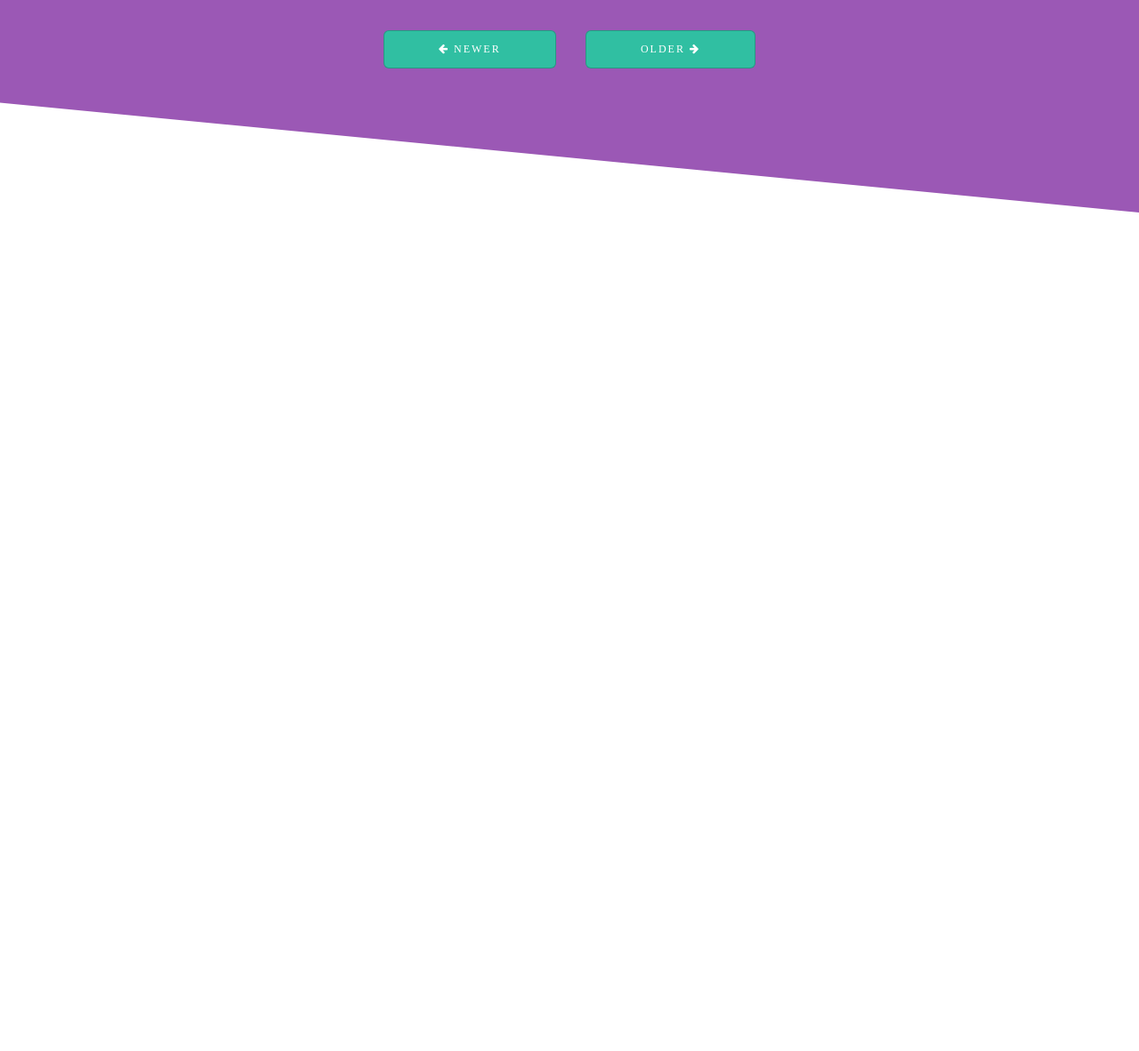
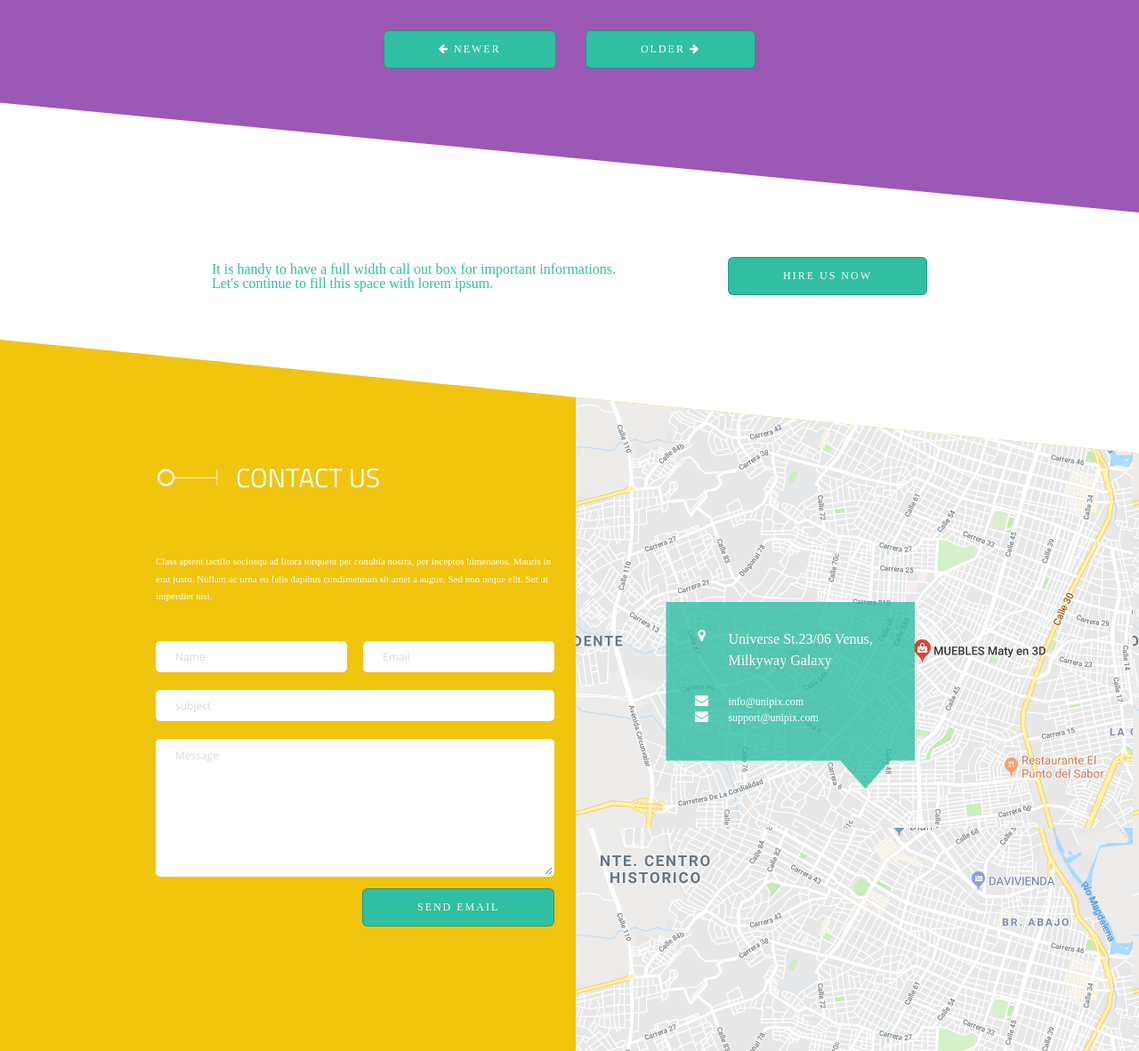
Before and after one commit to wgarcia-wawandco/Ejercicio-6, a plain HTML site: page index.html in a window 1280 px wide. Shown: the part 5477-6659 px from the top of the page at 89% size. Before the commit the page ends 5716 px from the top, so only its background shows below. Drawn offline with Linux system fonts and the light colour scheme; a web font is replaced by a local one.

Commit message:
Seccion 6 terminada

```diff
--- a/css/style.css
+++ b/css/style.css
@@ -143,6 +143,17 @@ section{
   background: url("../images/title-decoration5.png") no-repeat;
   background-position: 0 50%;
 }
+.section-6-title{
+  width: 100%;
+  font-family: titillium-web-r;
+  color: white;
+  text-transform: uppercase;
+  font-size: 30px;
+  margin-bottom: 70px;
+  padding-left: 90px;
+  background: url("../images/title-decoration6.png") no-repeat;
+  background-position: 0 50%;
+}
 
 .section-med{
   display: flex;
@@ -183,6 +194,10 @@ section{
 .column-start{
   flex-direction: column;
   align-items: flex-start;
+}
+.column-end{
+  flex-direction: column;
+  align-items: flex-end;
 }
 .centered{
   justify-content: center;
@@ -316,6 +331,15 @@ button:hover{
   -webkit-clip-path: polygon(100% 13%, 100% 100%, 0 87%, 0 0);
   clip-path: polygon(100% 13%, 100% 100%, 0 87%, 0 0);
 }
+.bg-last{
+  display: flex;
+  justify-content: center;
+  align-items: center;
+  min-width: 100%;
+  height: 800px;
+  -webkit-clip-path: polygon(0 0, 100% 16%, 100% 100%, 0% 100%);
+  clip-path: polygon(0 0, 100% 16%, 100% 100%, 0% 100%);
+}
 .gray{
   background-color: #ebebeb;
 }
@@ -327,6 +351,9 @@ button:hover{
 }
 .purple{
   background-color: #9b58b5;
+}
+.yellow{
+  background-color: #f1c40e;
 }
 
 .hexagon {
@@ -1023,3 +1050,81 @@ button:hover{
   height: 60px;
   border-right: 1px dashed #3fc9b4;
 }
+.description-6{
+  font-family: open-sans-l;
+  color: white;
+  font-size: 11px;
+  line-height: 1.8em;
+  margin-bottom: 30px;
+}
+
+.form input, .form textarea{
+  margin: 10px 0;
+  box-sizing: border-box;
+  border: 2px solid rgba(255, 0, 0, 0.0);
+  padding: 8px 20px;
+  border-radius: 5px;
+  transition: all .2s ease;
+  width: 100%;
+}
+.form input::placeholder, .form textarea::placeholder{
+  font-family: open-sans-r;
+  color: #dadada;
+  font-size: 12px;
+}
+.form input:focus, .form textarea:focus{
+  outline: none;
+  border-color: #30bfa2;
+}
+.form .content input{
+  width: 48%;
+}
+.contact{
+
+  margin-left: 175px;
+}
+.cont{
+  width: 95%;
+}
+.map{
+  background: url("../images/map.png");
+  width: 100%;
+  height: 100%;
+  display: flex;
+  justify-content: center;
+  align-items: center;
+}
+.locate{
+  margin-left: -150px;
+  width: 280px;
+  height: 210px;
+  background-color: rgba(48, 191, 162, 0.8);
+  -webkit-clip-path: polygon(0% 0%, 100% 0%, 100% 85%, 90% 85%, 80% 100%, 70% 85%, 0 85%);
+  clip-path: polygon(0% 0%, 100% 0%, 100% 85%, 90% 85%, 80% 100%, 70% 85%, 0 85%);
+}
+.locate-content{
+  display: flex;
+  justify-content: flex-start;
+  align-items: stretch;
+  color: white;
+  margin: 0 10px;
+}
+.locate-content i{
+  min-width: 60px;
+  text-align: center;
+  font-size: 15px;
+}
+.locate-content p{
+  font-family: open-sans-l;
+  font-size: 12px;
+  line-height: 1.5em;
+}
+.locate .locate-content:first-child{
+  margin: 30px 10px 25px 10px;
+}
+.locate .locate-content:first-child p{
+  font-size: 16px;
+}
+.locale .locate-content:first-child i{
+  font-size: 20px;
+}
--- a/index.html
+++ b/index.html
@@ -950,6 +950,59 @@
       </div>
     </section>
 
+    <div class="section-med">
+      <div class="info around centered-vertical">
+        <div class="description-med">
+          It is handy to have a full width call out box for important informations.<br>
+          Let's continue to fill this space with lorem ipsum.
+        </div>
+        <div class="content">
+          <button type="button" name="button">Hire us now</button>
+        </div>
+      </div>
+    </div>
+
+    <section class="section-6">
+      <div class="bg-last yellow">
+        <div class="content contact">
+          <div class="content column cont">
+            <div class="section-6-title">
+              contact us
+            </div>
+            <div class="description-6">
+              Class aptent tactilo sociosqu ad litora torquent per conubia nostra, per inceptos himenaeos. Mauris in erat justo. Nullam ac urna eu felis dapibus condimentum sit amet a augue. Sed non neque elit. Set ut imperdiet nisi.
+            </div>
+            <form class="form" action="index.html" method="post">
+              <div class="content between">
+                <input type="text" placeholder="Name">
+                <input type="text" placeholder="Email">
+              </div>
+              <input type="text" placeholder="subject">
+              <textarea placeholder="Message" rows="9" cols="80"></textarea>
+              <div class="content column-end">
+                <button type="button" name="button">send email</button>
+              </div>
+            </form>
+          </div>
+        </div>
+        <div class="content col-5 column map">
+          <div class="locate">
+            <div class="locate-content">
+              <i class="fa fa-map-marker" aria-hidden="true"></i>
+              <p>Universe St.23/06 Venus, Milkyway Galaxy</p>
+            </div>
+            <div class="locate-content">
+              <i class="fa fa-envelope" aria-hidden="true"></i>
+              <p class="small">info@unipix.com</p>
+            </div>
+            <div class="locate-content">
+              <i class="fa fa-envelope" aria-hidden="true"></i>
+              <p class="small">support@unipix.com</p>
+            </div>
+          </div>
+        </div>
+      </div>
+    </section>
 
   </body>
 </html>
```
Also changed, not shown: images/map.png (added), images/title-decoration6.png (added), 2 other files.
